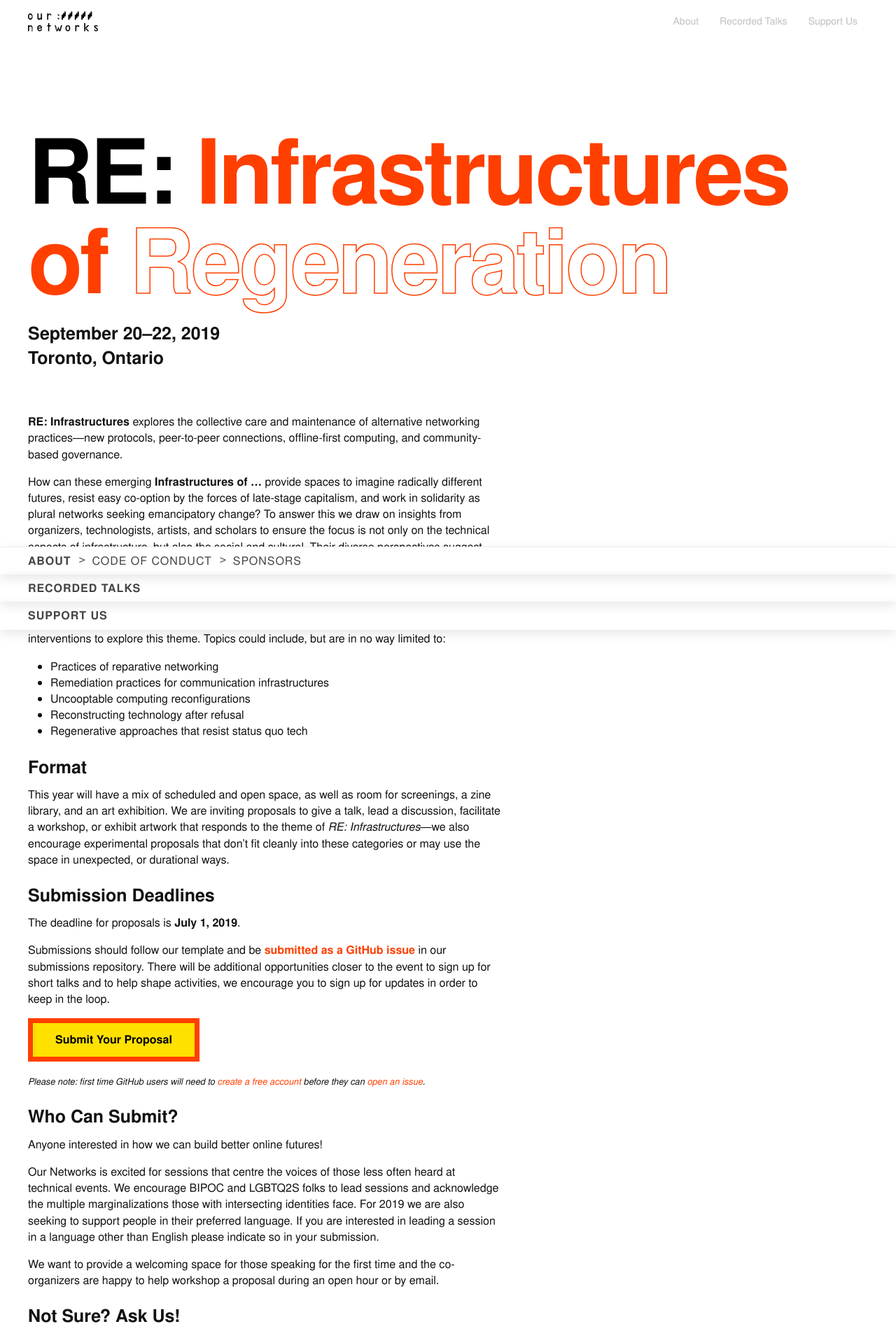
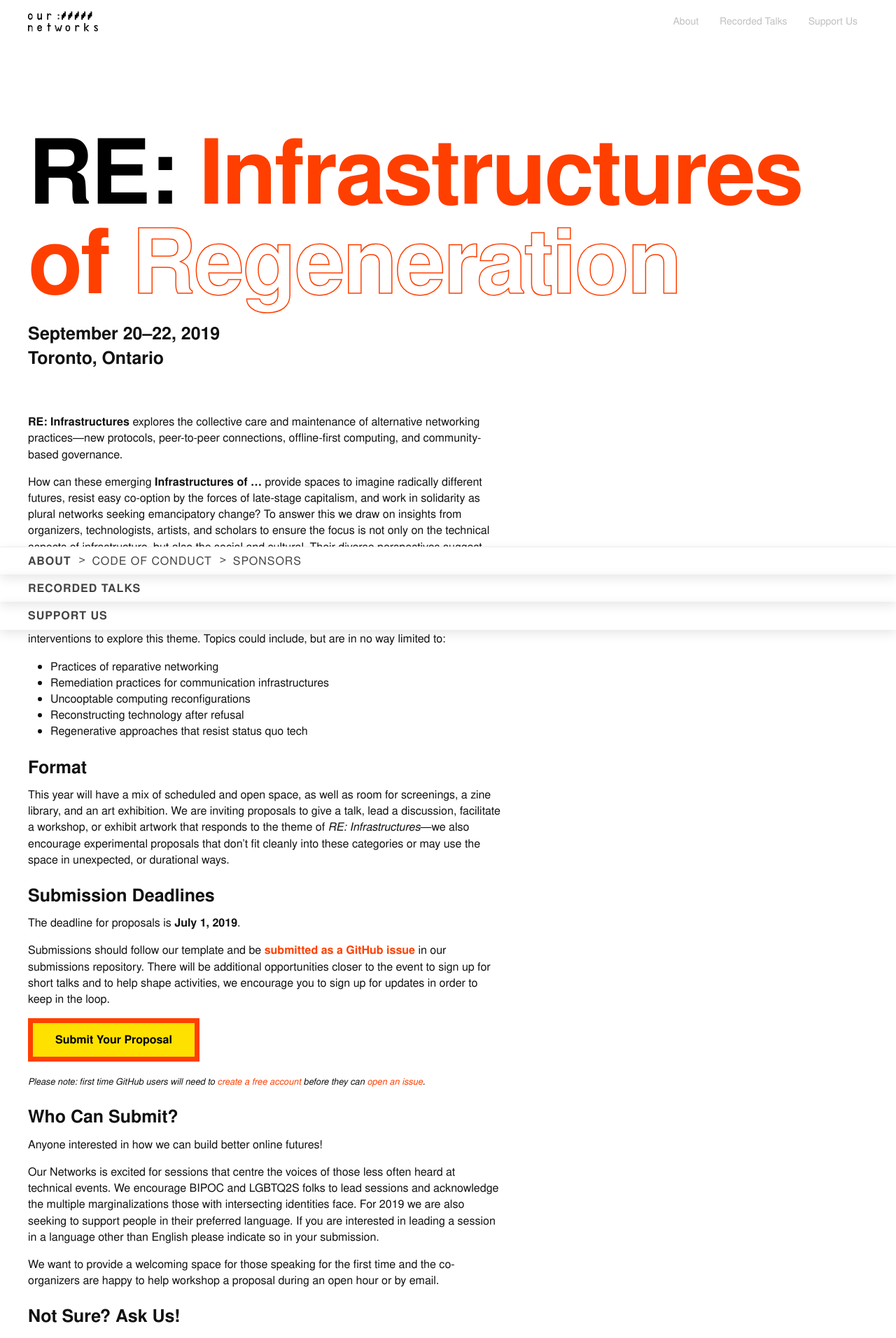
Before and after one commit to ournetworks/ournetworks.ca, a Jekyll site: the page built from index.md, in a window 1280 px wide. Shown: the top 1912 px of the page at 70% size. Built offline with Jekyll 4.4.1, drawn with Linux system fonts in a browser that asks for light colours.

Commit message:
type adjust

```diff
--- a/_sass/_mixins.scss
+++ b/_sass/_mixins.scss
@@ -34,8 +34,8 @@
   -moz-text-stroke-color: $color;
 
   @media (max-width: $on-palm) {
-    -webkit-text-stroke-width: .5px;
-    -moz-text-stroke-width: .5px;
+    -webkit-text-stroke-width: 1px;
+    -moz-text-stroke-width: 1px;
   }
 }
 
--- a/_sass/_typography.scss
+++ b/_sass/_typography.scss
@@ -55,7 +55,7 @@
 }
 
 .ls-narrow {
-  letter-spacing: -4px;
+  letter-spacing: -3px;
 }
 
 // Outline helper
```
